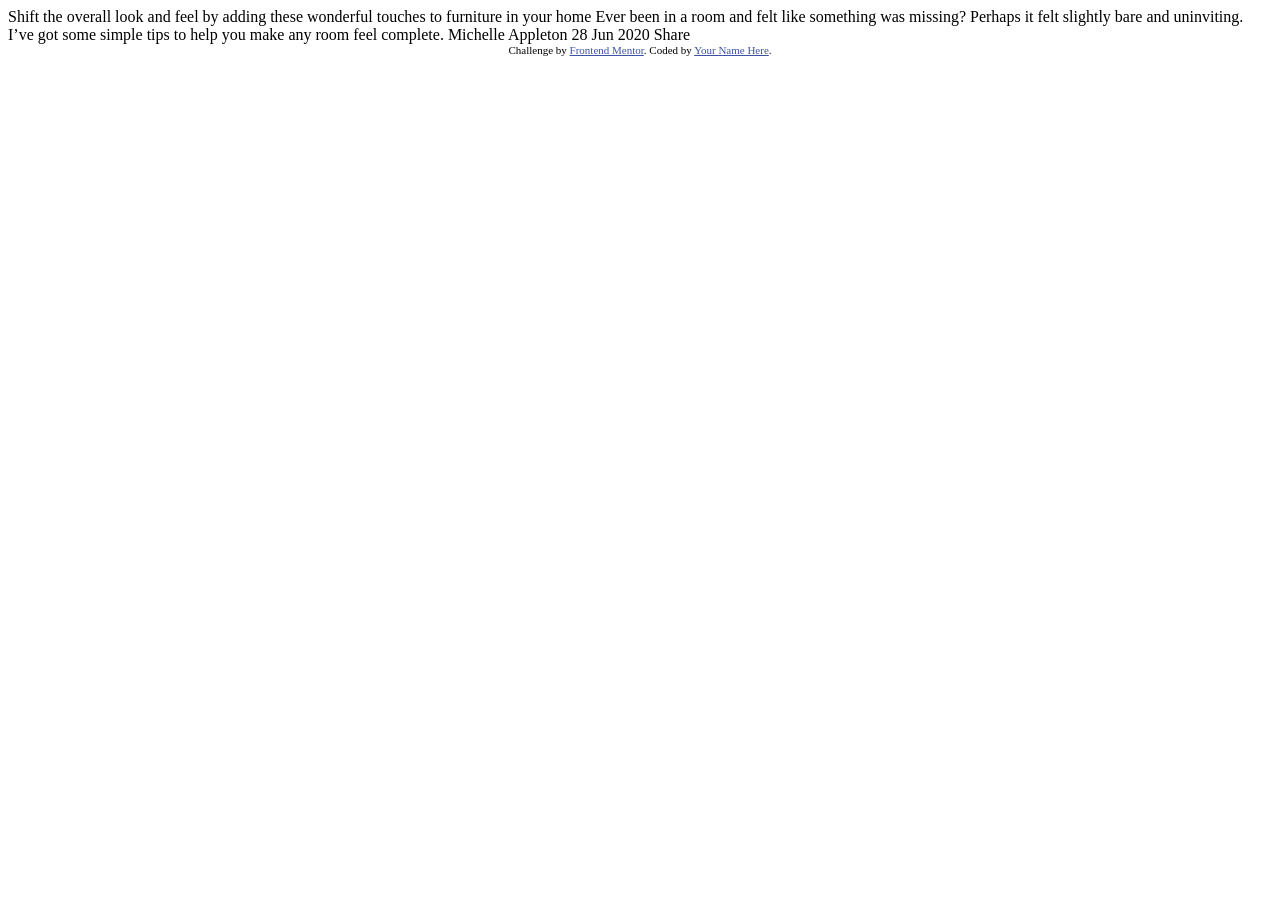
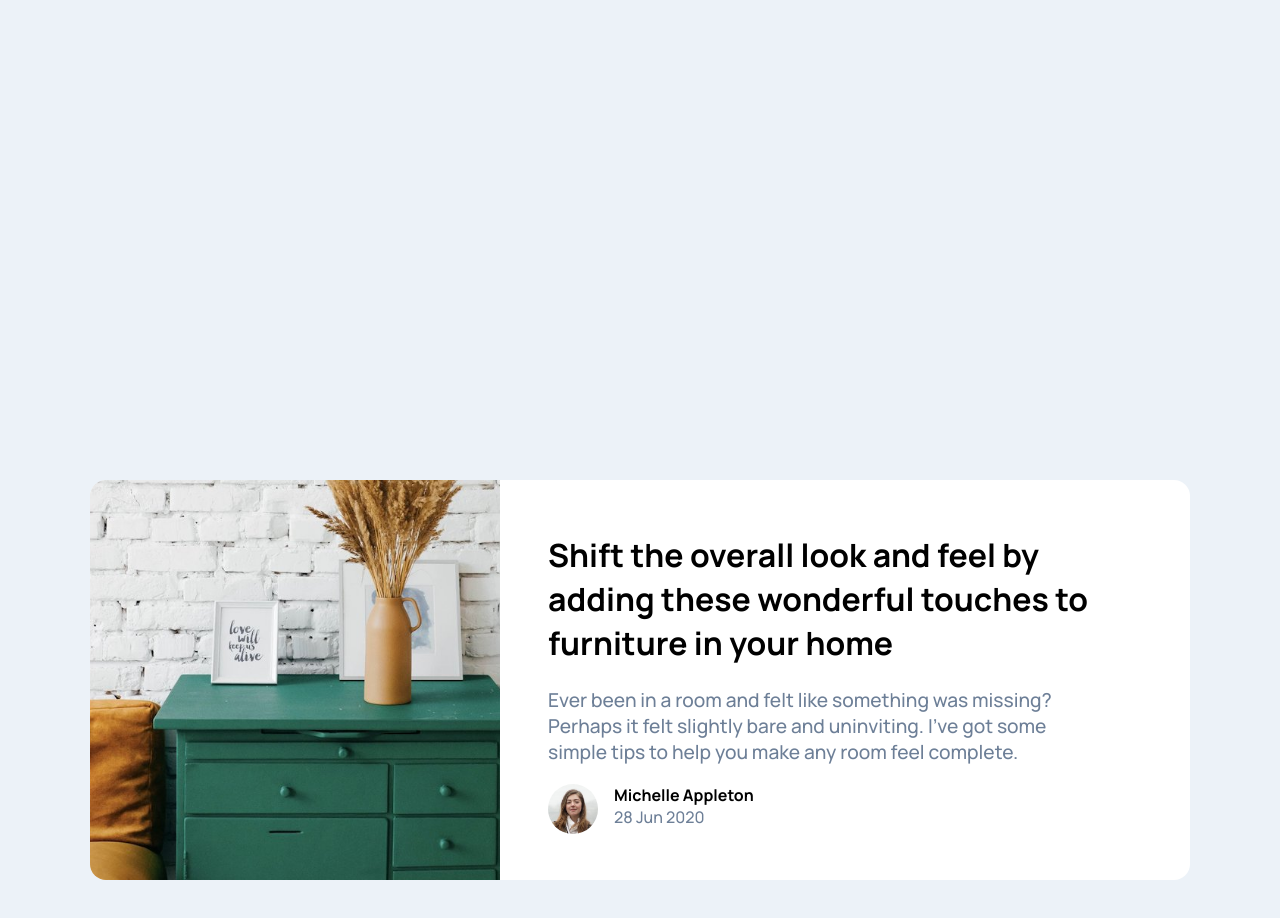
Before and after one commit to Kevo760/Article-Preview, a plain HTML site: page index.html in a window 1280 px wide. Before the commit the page ends 800 px from the top, so only its background shows below. Drawn offline with Linux system fonts and the light colour scheme.

Commit message:
Beta v1.1.0
-Added styles
-Added pictures
-Created body
-Centered Body

```diff
--- a/index.html
+++ b/index.html
@@ -3,34 +3,43 @@
 <head>
   <meta charset="UTF-8">
   <meta name="viewport" content="width=device-width, initial-scale=1.0"> <!-- displays site properly based on user's device -->
+  <link rel="stylesheet" href="style.css">
+  <link rel="preconnect" href="https://fonts.googleapis.com">
+  <link rel="preconnect" href="https://fonts.gstatic.com" crossorigin>
+  <link href="https://fonts.googleapis.com/css2?family=Manrope:wght@500;700&display=swap" rel="stylesheet">
 
-  <link rel="icon" type="image/png" sizes="32x32" href="./images/favicon-32x32.png">
 
   <title>Frontend Mentor | Article preview component</title>
 
-  <!-- Feel free to remove these styles or customise in your own stylesheet 👍 -->
-  <style>
-    .attribution { font-size: 11px; text-align: center; }
-    .attribution a { color: hsl(228, 45%, 44%); }
-  </style>
+
 </head>
 <body>
 
-  Shift the overall look and feel by adding these wonderful
-  touches to furniture in your home
+  <main>
 
-  Ever been in a room and felt like something was missing? Perhaps
+<div class="article">
+
+  <div class="image">
+    <img src="./images/drawers.jpg" alt="drawers image" class="drawers">
+  </div>
+
+  <div class="text">
+  <h1 class="maintext">Shift the overall look and feel by adding these wonderful
+  touches to furniture in your home</h1>
+
+  <p class="paratext">Ever been in a room and felt like something was missing? Perhaps
   it felt slightly bare and uninviting. I’ve got some simple tips
-  to help you make any room feel complete.
+  to help you make any room feel complete.</p>
 
-  Michelle Appleton
-  28 Jun 2020
+<img src="./images/avatar.jpg" class="avatar" alt="avatar image">
 
-  Share
+  <p><span class="name">Michelle Appleton</span>
+  <br><span class="date">28 Jun 2020</span></br>
+  </p>
 
-  <div class="attribution">
-    Challenge by <a href="https://www.frontendmentor.io?ref=challenge" target="_blank">Frontend Mentor</a>.
-    Coded by <a href="#">Your Name Here</a>.
   </div>
+</div>
+
+  </main>
 </body>
 </html>
--- /dev/null
+++ b/style.css
@@ -0,0 +1,67 @@
+html {
+  font-family: 'Manrope', sans-serif;
+  background-color: hsl(210, 46%, 95%);
+}
+
+body {
+  box-sizing: border-box;
+}
+
+
+/* ================================= ARTICLE ========================== */
+
+.article {
+  display: flex;
+  flex-direction: row;
+  flex-wrap: wrap;
+  width: 1100px;
+  height: 400px;
+  background-color: white;
+  border-radius: 1em;
+  margin: 30em auto;
+}
+
+.drawers {
+height: 400px;
+border-radius: 1em 0 0 1em;
+width: 410px;
+object-fit: cover;
+object-position: 0% 10%;
+}
+
+.avatar {
+  height: 50px;
+  border-radius: 50%;
+  float: left;
+  margin-right: 1em;
+}
+
+/* ================================= ARTICLE ========================== */
+
+/* ================================= TEXT ========================== */
+
+.text {
+  width: 550px;
+  padding-left: 3em;
+  padding-top: 2em;
+}
+
+.maintext {
+  font-weight: 700;
+}
+
+.paratext {
+  font-size: 1.2em;
+  color: hsl(214, 17%, 51%);
+}
+
+
+.name {
+  font-weight: 700;
+}
+
+.date {
+  color: hsl(214, 17%, 51%);
+}
+
+/* ================================= TEXT ========================== */
```
Also changed, not shown: images/avatar.jpg (renamed from images/avatar-michelle.jpg).
